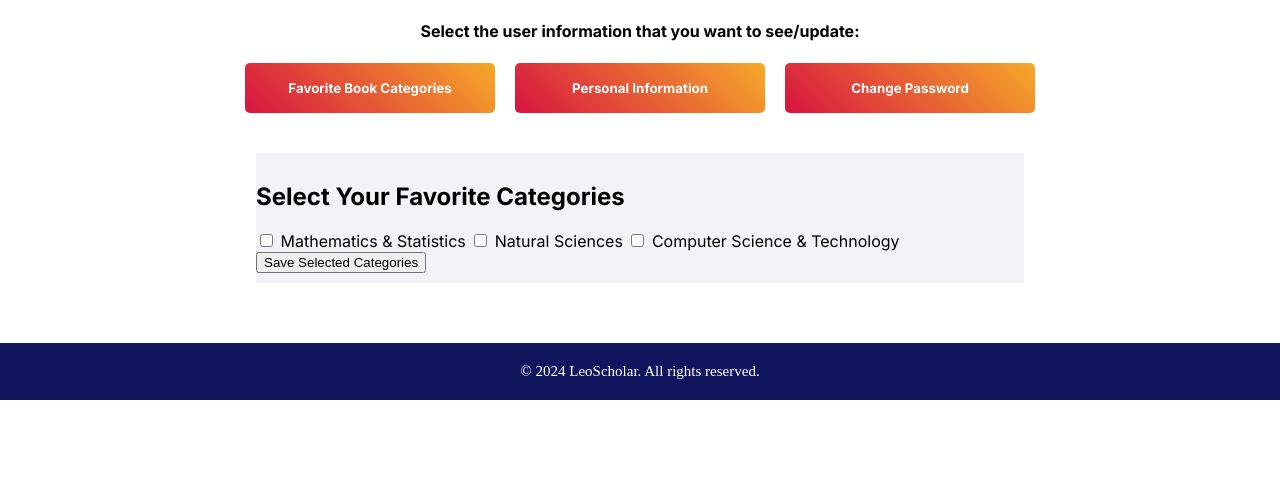
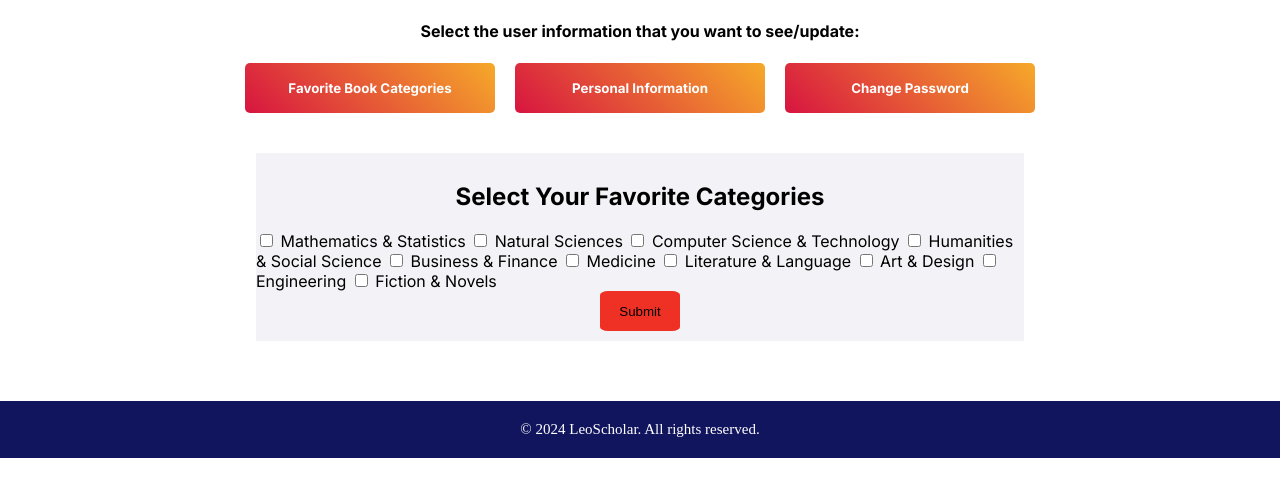
Before and after one commit to ptlinh1803/IE4727-LeoScholar-library, a PHP site: page /user-settings.html in a window 1280 px wide, after a click on "Favorite Book Categories". Shown: the part 224-721 px from the top of the page. Run offline with PHP 8.4, Linux system fonts and the light colour scheme.

Commit message:
Added more checkboxes to favorite category selection and adjusted the style sheet

```diff
--- a/settings-styles.css
+++ b/settings-styles.css
@@ -47,6 +47,22 @@
 
 .section {
   width: 100%;
+  align-items: center;
+}
+
+.settings-submit-button {
+  background-color: #ee3124;
+  /* Background color */
+  border: none;
+  border-radius: 10%;
+  /* Makes the button circular */
+  width: 80px;
+  height: 40px;
+  display: flex;
+  align-items: center;
+  justify-content: center;
+  cursor: pointer;
+  margin: auto;
 }
 
 /* Stylings for forms: Personal Info and Change Password */
--- a/user-settings.html
+++ b/user-settings.html
@@ -65,7 +65,7 @@
   <section id="settings-section">
     <!-- Fav Category Section: Disply fav-categories as the default-->
     <div id="fav-categories" class="section" style="display: none">
-      <h2>Select Your Favorite Categories</h2>
+      <h2 class="form-heading">Select Your Favorite Categories</h2>
       <div class="category-list">
         <label>
           <input type="checkbox" class="category-checkbox" value="Mathematics & Statistics" />
@@ -79,8 +79,37 @@
           <input type="checkbox" class="category-checkbox" value="Computer Science & Technology" />
           Computer Science & Technology
         </label>
+        <label>
+          <input type="checkbox" class="category-checkbox" value="Humanities & Social Science" />
+          Humanities & Social Science
+        </label>
+        <label>
+          <input type="checkbox" class="category-checkbox" value="Business & Finance" />
+          Business & Finance
+        </label>
+        <label>
+          <input type="checkbox" class="category-checkbox" value="Medicine" />
+          Medicine
+        </label>
+        <label>
+          <input type="checkbox" class="category-checkbox" value="Literature & Language" />
+          Literature & Language
+        </label>
+        <label>
+          <input type="checkbox" class="category-checkbox" value="Art & Design" />
+          Art & Design
+        </label>
+        <label>
+          <input type="checkbox" class="category-checkbox" value="Engineering" />
+          Engineering
+        </label>
+        <label>
+          <input type="checkbox" class="category-checkbox" value="Fiction & Novels" />
+          Fiction & Novels
+        </label>
       </div>
-      <button id="save-categories-button" onclick="displaySelectedCategories()">Save Selected Categories</button>
+      <button id="save-categories-button" class="settings-submit-button"
+        onclick="displaySelectedCategories()">Submit</button>
       <div id="selected-categories"></div>
     </div>
 
@@ -122,7 +151,7 @@
             <td><input type="text" id="phone" name="phone" value="123-456-7890"></td>
           </tr>
         </table>
-        <button type="submit" class="submit-button">Submit</button>
+        <button type="submit" class="settings-submit-button">Submit</button>
       </form>
     </div>
 
@@ -148,7 +177,7 @@
             <td><input type="password" id="confirm-new-password" name="confirm-new-password" required></td>
           </tr>
         </table>
-        <button type="submit" class="submit-button">Submit</button>
+        <button type="submit" class="settings-submit-button">Submit</button>
       </form>
     </div>
   </section>
```
Also changed, not shown: settings-fetch-categories.php (added, +31 -0 lines).
